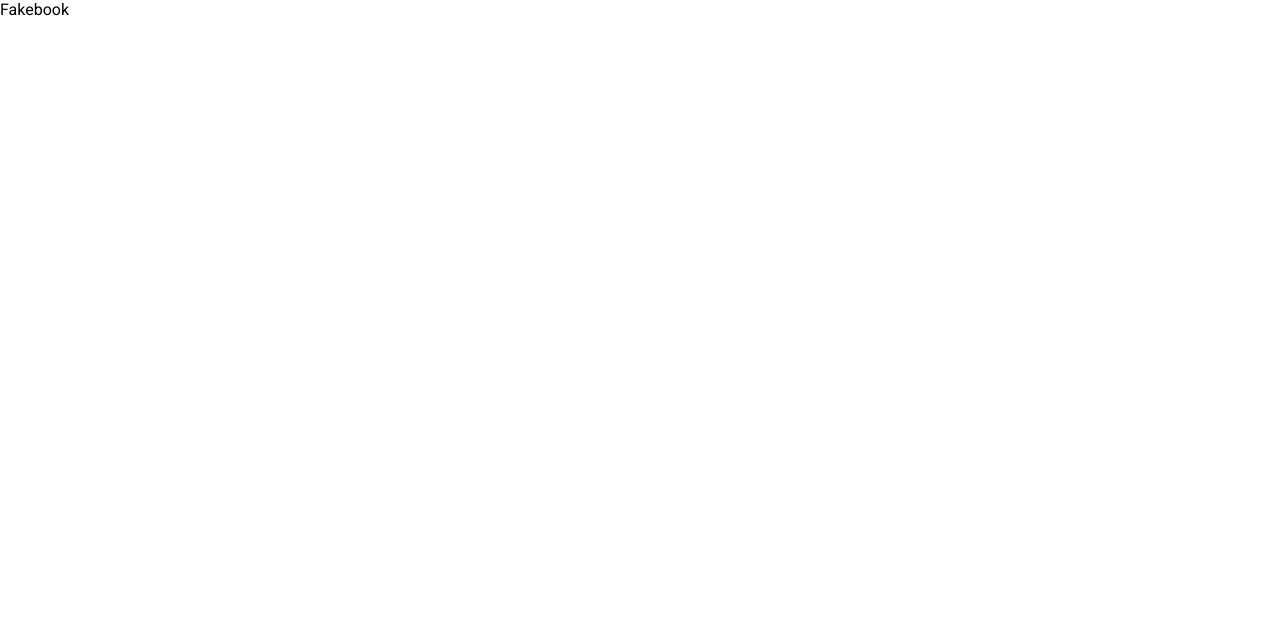
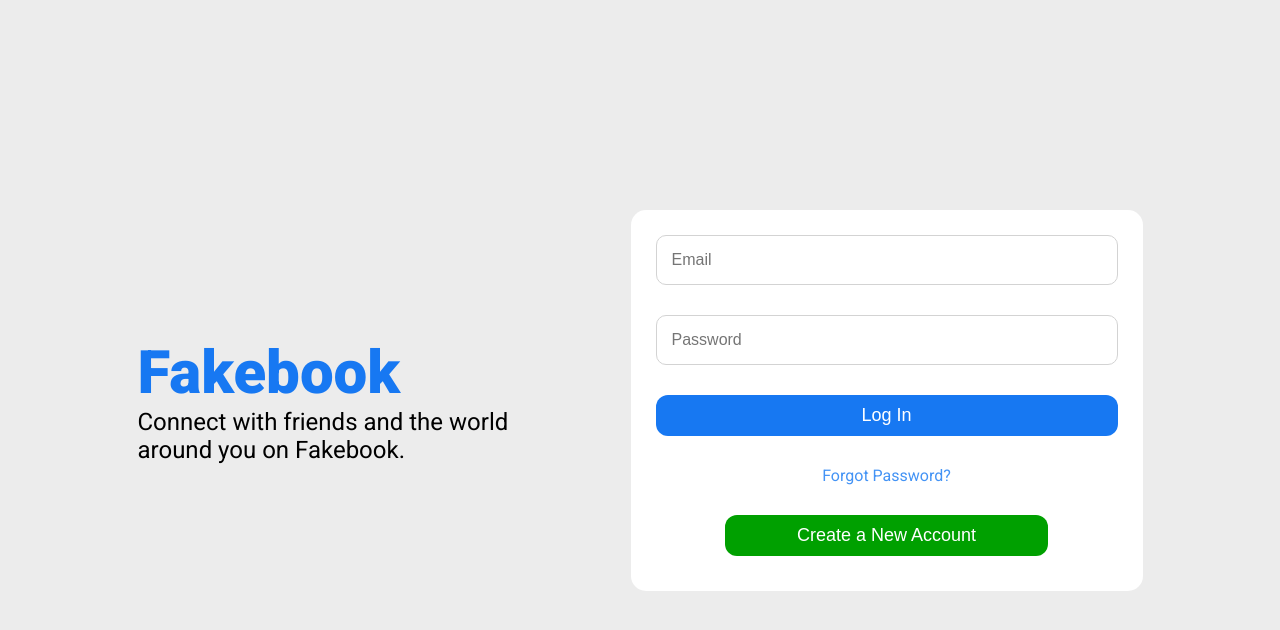
Before and after one commit to curlos/fakebook, a React (Create React App) app: page /login in a window 1280 px wide. Shown: the top 630 px of the page. Built offline with nearby package versions, Linux system fonts and the light colour scheme; the HTML template or start-up script is replaced by a standard one.

Commit message:
Login page

```diff
--- a/src/components/Login.jsx
+++ b/src/components/Login.jsx
@@ -1,14 +1,101 @@
 import styled from 'styled-components'
 
 const MainContainer = styled.div`
+  display: flex;
+  justify-content: center;
+  align-items: center;
+  height: 100vh;
+  background-color: #ececec;
+`
 
+const LeftContainer = styled.div`
+  width: 35%;
+  margin-right: 45px;
+`
+
+const WebsiteLogo = styled.div`
+  font-size: 60px;
+  font-weight: 800;
+  color: #1778F2;
+`
+
+const WebsiteMessage = styled.div`
+  font-size: 24px;
+`
+const LoginForm = styled.form`
+  display: flex;
+  flex-direction: column;
+  width: 40%;
+  padding: 25px;
+  background-color: #fff;
+  border-radius: 15px;
+
+`
+
+const LoginInput = styled.input`
+  border: 1px solid lightgray;
+  font-size: 16px;
+  padding: 15px;
+  border-radius: 10px;
+  margin-bottom: 30px;
+
+  &:focus {
+    outline: none;
+  }
+`
+
+const SignUpButton = styled.button`
+  background-color: #00a000;
+  color: #fff;
+  font-size: 18px;
+  border: none;
+  border-radius: 12px;
+  padding: 10px;
+  margin-bottom: 10px;
+  cursor: pointer;
+  width: 70%;
+  align-self: center;
+`
+
+const LoginButton = styled.button`
+  background-color:#1778F2;
+  color: #fff;
+  font-size: 18px;
+  border: none;
+  border-radius: 12px;
+  padding: 10px;
+  margin-bottom: 10px;
+  cursor: pointer;
+  margin-bottom: 30px;
+`
+
+const ForgotPassword = styled.div`
+  color: #4393f5;
+  align-self: center;
+  margin-bottom: 30px;
+
+  &:hover {
+    text-decoration: underline;
+    cursor: pointer;
+  }
 `
 
 const Login = () => {
 
   return (
     <MainContainer>
-      Fakebook
+      <LeftContainer>
+        <WebsiteLogo>Fakebook</WebsiteLogo>
+        <WebsiteMessage>Connect with friends and the world around you on Fakebook.</WebsiteMessage>
+      </LeftContainer>
+
+      <LoginForm>
+        <LoginInput type="email" placeholder="Email" required/>
+        <LoginInput type="password" placeholder="Password" required/>
+        <LoginButton>Log In</LoginButton>
+        <ForgotPassword>Forgot Password?</ForgotPassword>
+        <SignUpButton>Create a New Account</SignUpButton>
+      </LoginForm>
     </MainContainer>
   )
 }
--- a/src/components/Register.jsx
+++ b/src/components/Register.jsx
@@ -34,6 +34,7 @@ const RegisterForm = styled.form`
 
 const RegisterInput = styled.input`
   border: 1px solid lightgray;
+  font-size: 16px;
   padding: 15px;
   border-radius: 10px;
   margin-bottom: 10px;
```
